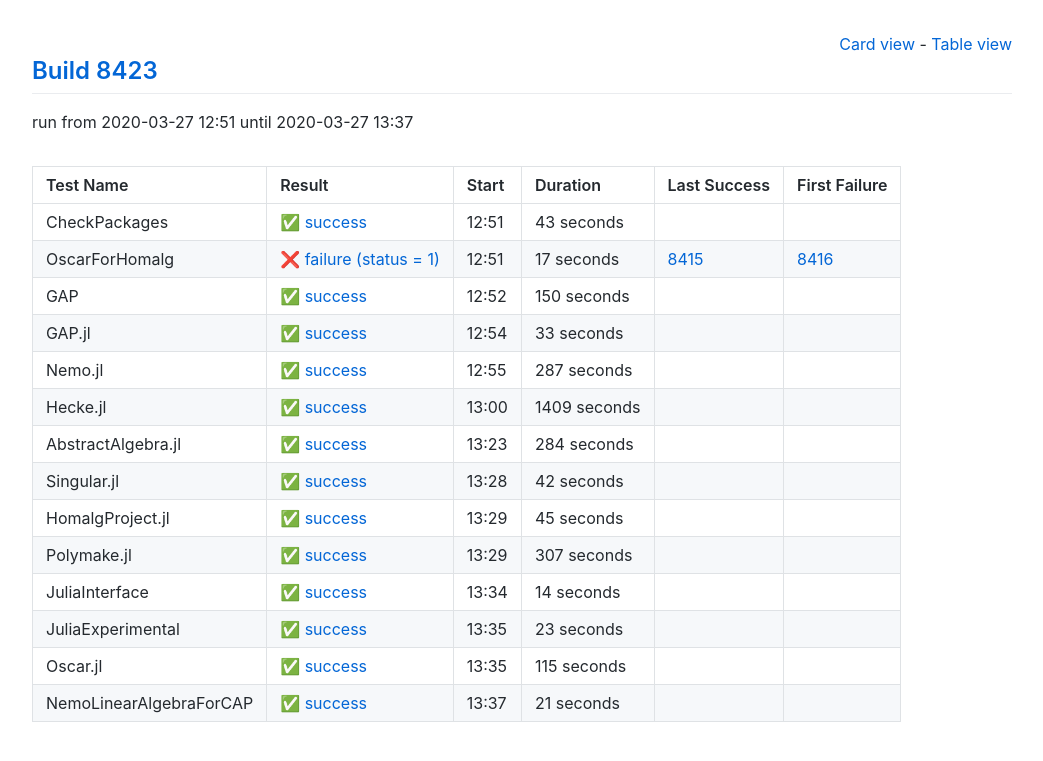
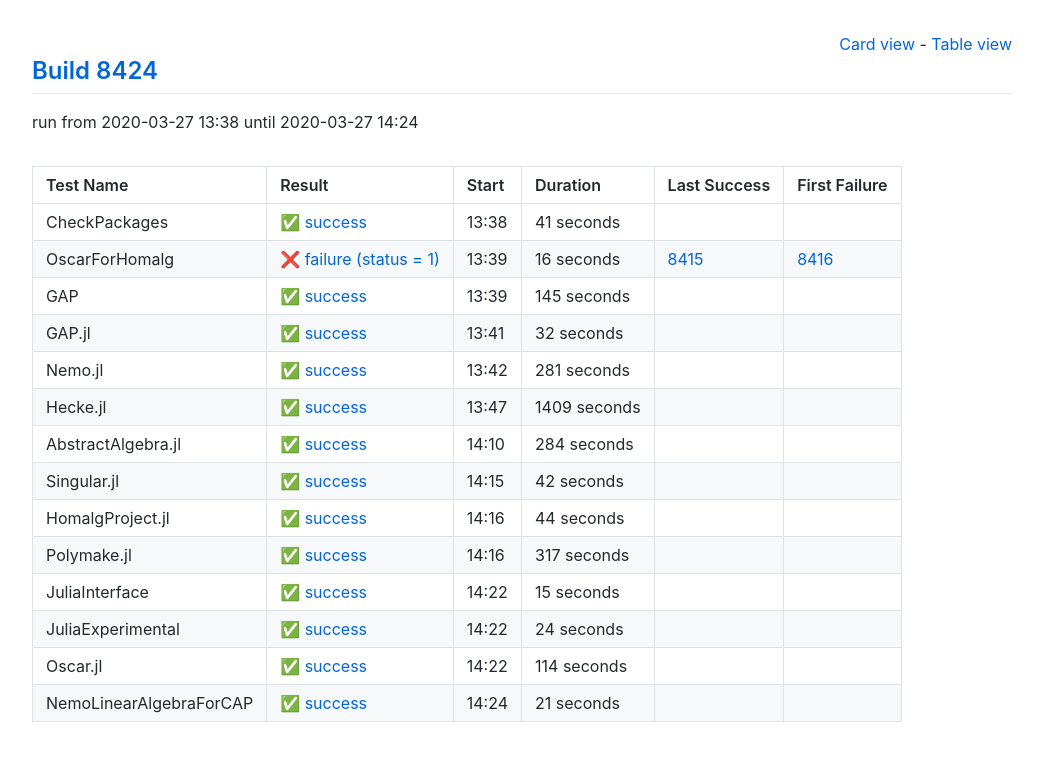
Before and after one commit to oscar-system/oscar-ci-status, a Jekyll site: the page built from table.html, in a window 1280 px wide. Shown: the top 761 px of the page, without its empty margins (118-1161 px from the left). Built offline with Jekyll 4.4.1, drawn with Linux system fonts in a browser that asks for light colours.

Commit message:
Build 8424

```diff
--- a/_data/ci.yml
+++ b/_data/ci.yml
@@ -1,60 +1,60 @@
-build: 8423
-build_url: https://oscarci.mathematik.uni-kl.de/job/oscar/8423/
+build: 8424
+build_url: https://oscarci.mathematik.uni-kl.de/job/oscar/8424/
 job: oscar
 tests:
-- duration: 43
+- duration: 41
   exitcode: 0
   first_failure: false
   first_failure_url: null
   last_success: false
   last_success_url: null
-  log: https://oscarci.mathematik.uni-kl.de/job/oscar/8423/artifact/logs/build-8423/CheckPackages.log
+  log: https://oscarci.mathematik.uni-kl.de/job/oscar/8424/artifact/logs/build-8424/CheckPackages.log
   name: CheckPackages
-  start: 2020-03-27 12:51
+  start: 2020-03-27 13:38
   status: success
   success: true
-- duration: 17
+- duration: 16
   exitcode: 1
   first_failure: 8416
   first_failure_url: https://oscarci.mathematik.uni-kl.de/job/oscar/8416/
   last_success: 8415
   last_success_url: https://oscarci.mathematik.uni-kl.de/job/oscar/8415/
-  log: https://oscarci.mathematik.uni-kl.de/job/oscar/8423/artifact/logs/build-8423/OscarForHomalg.log
+  log: https://oscarci.mathematik.uni-kl.de/job/oscar/8424/artifact/logs/build-8424/OscarForHomalg.log
   name: OscarForHomalg
-  start: 2020-03-27 12:51
+  start: 2020-03-27 13:39
   status: failure
   success: false
-- duration: 150
+- duration: 145
   exitcode: 0
   first_failure: false
   first_failure_url: null
   last_success: false
   last_success_url: null
-  log: https://oscarci.mathematik.uni-kl.de/job/oscar/8423/artifact/logs/build-8423/GAP.log
+  log: https://oscarci.mathematik.uni-kl.de/job/oscar/8424/artifact/logs/build-8424/GAP.log
   name: GAP
-  start: 2020-03-27 12:52
+  start: 2020-03-27 13:39
   status: success
   success: true
-- duration: 33
+- duration: 32
   exitcode: 0
   first_failure: false
   first_failure_url: null
   last_success: false
   last_success_url: null
-  log: https://oscarci.mathematik.uni-kl.de/job/oscar/8423/artifact/logs/build-8423/GAP.jl.log
+  log: https://oscarci.mathematik.uni-kl.de/job/oscar/8424/artifact/logs/build-8424/GAP.jl.log
   name: GAP.jl
-  start: 2020-03-27 12:54
+  start: 2020-03-27 13:41
   status: success
   success: true
-- duration: 287
+- duration: 281
   exitcode: 0
   first_failure: false
   first_failure_url: null
   last_success: false
   last_success_url: null
-  log: https://oscarci.mathematik.uni-kl.de/job/oscar/8423/artifact/logs/build-8423/Nemo.jl.log
+  log: https://oscarci.mathematik.uni-kl.de/job/oscar/8424/artifact/logs/build-8424/Nemo.jl.log
   name: Nemo.jl
-  start: 2020-03-27 12:55
+  start: 2020-03-27 13:42
   status: success
   success: true
 - duration: 1409
@@ -63,9 +63,9 @@ tests:
   first_failure_url: null
   last_success: false
   last_success_url: null
-  log: https://oscarci.mathematik.uni-kl.de/job/oscar/8423/artifact/logs/build-8423/Hecke.jl.log
+  log: https://oscarci.mathematik.uni-kl.de/job/oscar/8424/artifact/logs/build-8424/Hecke.jl.log
   name: Hecke.jl
-  start: 2020-03-27 13:00
+  start: 2020-03-27 13:47
   status: success
   success: true
 - duration: 284
@@ -74,9 +74,9 @@ tests:
   first_failure_url: null
   last_success: false
   last_success_url: null
-  log: https://oscarci.mathematik.uni-kl.de/job/oscar/8423/artifact/logs/build-8423/AbstractAlgebra.jl.log
+  log: https://oscarci.mathematik.uni-kl.de/job/oscar/8424/artifact/logs/build-8424/AbstractAlgebra.jl.log
   name: AbstractAlgebra.jl
-  start: 2020-03-27 13:23
+  start: 2020-03-27 14:10
   status: success
   success: true
 - duration: 42
@@ -85,64 +85,64 @@ tests:
   first_failure_url: null
   last_success: false
   last_success_url: null
-  log: https://oscarci.mathematik.uni-kl.de/job/oscar/8423/artifact/logs/build-8423/Singular.jl.log
+  log: https://oscarci.mathematik.uni-kl.de/job/oscar/8424/artifact/logs/build-8424/Singular.jl.log
   name: Singular.jl
-  start: 2020-03-27 13:28
+  start: 2020-03-27 14:15
   status: success
   success: true
-- duration: 45
+- duration: 44
   exitcode: 0
   first_failure: false
   first_failure_url: null
   last_success: false
   last_success_url: null
-  log: https://oscarci.mathematik.uni-kl.de/job/oscar/8423/artifact/logs/build-8423/HomalgProject.jl.log
+  log: https://oscarci.mathematik.uni-kl.de/job/oscar/8424/artifact/logs/build-8424/HomalgProject.jl.log
   name: HomalgProject.jl
-  start: 2020-03-27 13:29
+  start: 2020-03-27 14:16
   status: success
   success: true
-- duration: 307
+- duration: 317
   exitcode: 0
   first_failure: false
   first_failure_url: null
   last_success: false
   last_success_url: null
-  log: https://oscarci.mathematik.uni-kl.de/job/oscar/8423/artifact/logs/build-8423/Polymake.jl.log
+  log: https://oscarci.mathematik.uni-kl.de/job/oscar/8424/artifact/logs/build-8424/Polymake.jl.log
   name: Polymake.jl
-  start: 2020-03-27 13:29
+  start: 2020-03-27 14:16
   status: success
   success: true
-- duration: 14
+- duration: 15
   exitcode: 0
   first_failure: false
   first_failure_url: null
   last_success: false
   last_success_url: null
-  log: https://oscarci.mathematik.uni-kl.de/job/oscar/8423/artifact/logs/build-8423/JuliaInterface.log
+  log: https://oscarci.mathematik.uni-kl.de/job/oscar/8424/artifact/logs/build-8424/JuliaInterface.log
   name: JuliaInterface
-  start: 2020-03-27 13:34
+  start: 2020-03-27 14:22
   status: success
   success: true
-- duration: 23
+- duration: 24
   exitcode: 0
   first_failure: false
   first_failure_url: null
   last_success: false
   last_success_url: null
-  log: https://oscarci.mathematik.uni-kl.de/job/oscar/8423/artifact/logs/build-8423/JuliaExperimental.log
+  log: https://oscarci.mathematik.uni-kl.de/job/oscar/8424/artifact/logs/build-8424/JuliaExperimental.log
   name: JuliaExperimental
-  start: 2020-03-27 13:35
+  start: 2020-03-27 14:22
   status: success
   success: true
-- duration: 115
+- duration: 114
   exitcode: 0
   first_failure: false
   first_failure_url: null
   last_success: false
   last_success_url: null
-  log: https://oscarci.mathematik.uni-kl.de/job/oscar/8423/artifact/logs/build-8423/Oscar.jl.log
+  log: https://oscarci.mathematik.uni-kl.de/job/oscar/8424/artifact/logs/build-8424/Oscar.jl.log
   name: Oscar.jl
-  start: 2020-03-27 13:35
+  start: 2020-03-27 14:22
   status: success
   success: true
 - duration: 21
@@ -151,8 +151,8 @@ tests:
   first_failure_url: null
   last_success: false
   last_success_url: null
-  log: https://oscarci.mathematik.uni-kl.de/job/oscar/8423/artifact/logs/build-8423/NemoLinearAlgebraForCAP.log
+  log: https://oscarci.mathematik.uni-kl.de/job/oscar/8424/artifact/logs/build-8424/NemoLinearAlgebraForCAP.log
   name: NemoLinearAlgebraForCAP
-  start: 2020-03-27 13:37
+  start: 2020-03-27 14:24
   status: success
   success: true
```
Also changed, not shown: README.md.
